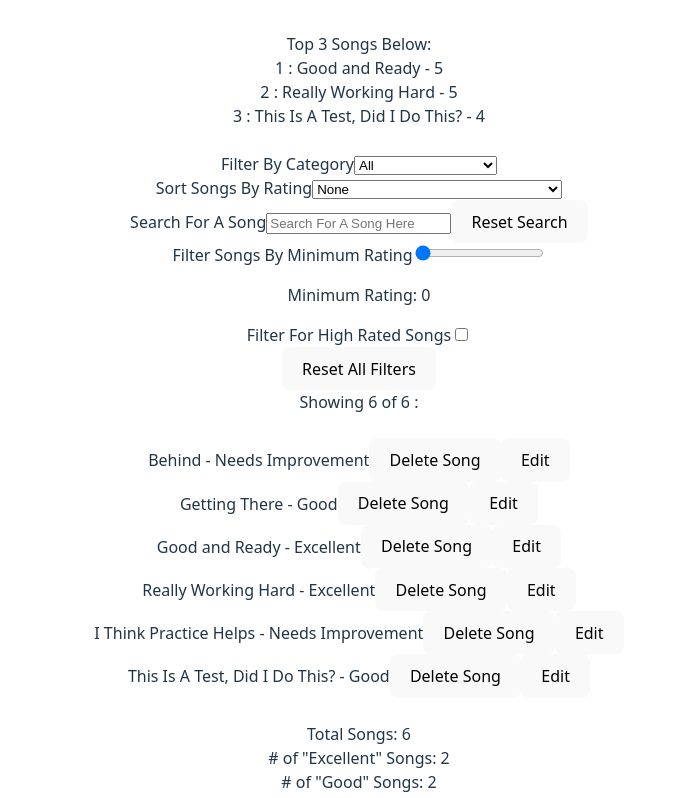
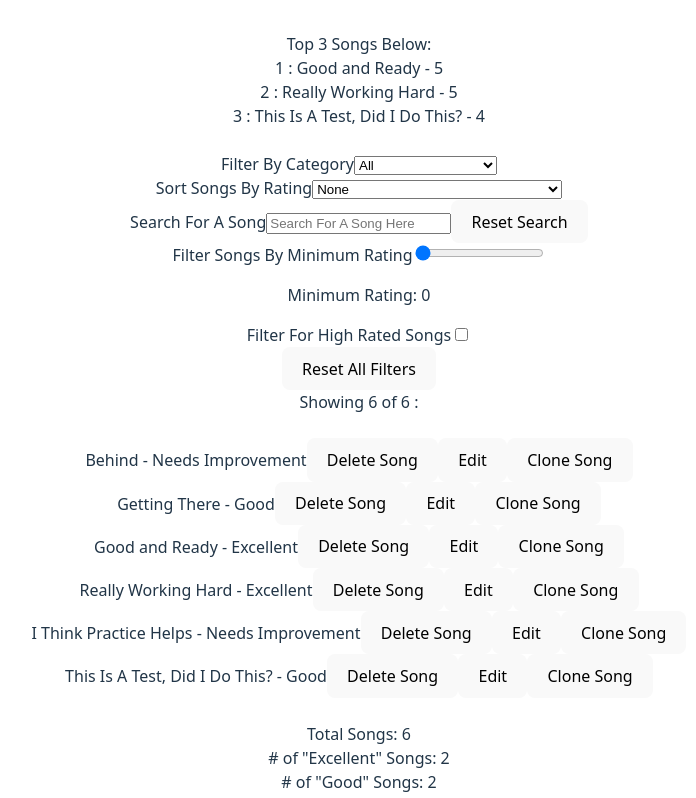
Before and after one commit to doshima2024/song-rating-practice-app, a React (Vite) app: page / in a window 1280 px wide. Shown: the top 798 px of the page, without its empty margins (281-977 px from the left). Built offline with nearby package versions, Linux system fonts and the light colour scheme.

Commit message:
feat: add handleCloneSong handler to App.jsx; add and wire up buttons for Clone Song in SongDisplay

```diff
--- a/src/App.jsx
+++ b/src/App.jsx
@@ -10,6 +10,7 @@ import {
   getMinRatingSongs,
   getTopNSongs,
   findSongById,
+  cloneSong,
 } from './utils/songUtils';
 import { SongDisplay } from './components/SongDisplay';
 import { SongStats } from './components/SongStats';
@@ -92,6 +93,11 @@ function App() {
     setSongs(updatedSongs);
   };
 
+  const handleCloneSong = id => {
+    const clonedSong = cloneSong(songs, id);
+    setSongs(prevSongs => [...prevSongs, clonedSong]);
+  };
+
   const handleClearFilters = () => {
     setFilterCategory('all');
     setSearchTerm('');
@@ -143,6 +149,7 @@ function App() {
         userHasPressedDelete={userHasPressedDelete}
         searchTerm={searchTerm}
         lastDeleted={lastDeleted}
+        handleCloneSong={handleCloneSong}
       />
       <br></br>
       <SongStats songs={songs} />
--- a/src/components/SongDisplay.jsx
+++ b/src/components/SongDisplay.jsx
@@ -13,6 +13,7 @@ export const SongDisplay = ({
   handleDeleteSongUndo,
   searchTerm,
   lastDeleted,
+  handleCloneSong,
 }) => {
   const [songEditId, setSongEditId] = useState(null);
   const [songEditedName, setSongEditedName] = useState('');
@@ -62,12 +63,14 @@ export const SongDisplay = ({
               {`${song.name} - ${songMessage(song.rating)} - NEWLY ADDED SONG`}
               <button onClick={() => handleDeleteSong(song.id)}>Delete Song</button>
               <button onClick={() => handleEditClick(song.id, song.name, song.rating)}>Edit</button>
+              <button onClick={() => handleCloneSong(song.id)}>Clone Song</button>
             </div>
           ) : (
             <div key={song.id}>
               {`${song.name} - ${songMessage(song.rating)}`}
               <button onClick={() => handleDeleteSong(song.id)}>Delete Song</button>
               <button onClick={() => handleEditClick(song.id, song.name, song.rating)}>Edit</button>
+              <button onClick={() => handleCloneSong(song.id)}>Clone Song</button>
             </div>
           )
         ) : (
--- a/src/utils/songUtils.js
+++ b/src/utils/songUtils.js
@@ -97,6 +97,7 @@ export const returnHighRatedSongs = (songs, threshold) => {
 // Function to return a new array of songs where ratings are >= minRating
 
 export const getMinRatingSongs = (songs, minRating) => {
+  console.log('SONGS STATE AT RUN', songs);
   return songs.filter(song => song.rating >= minRating);
 };
 
```
